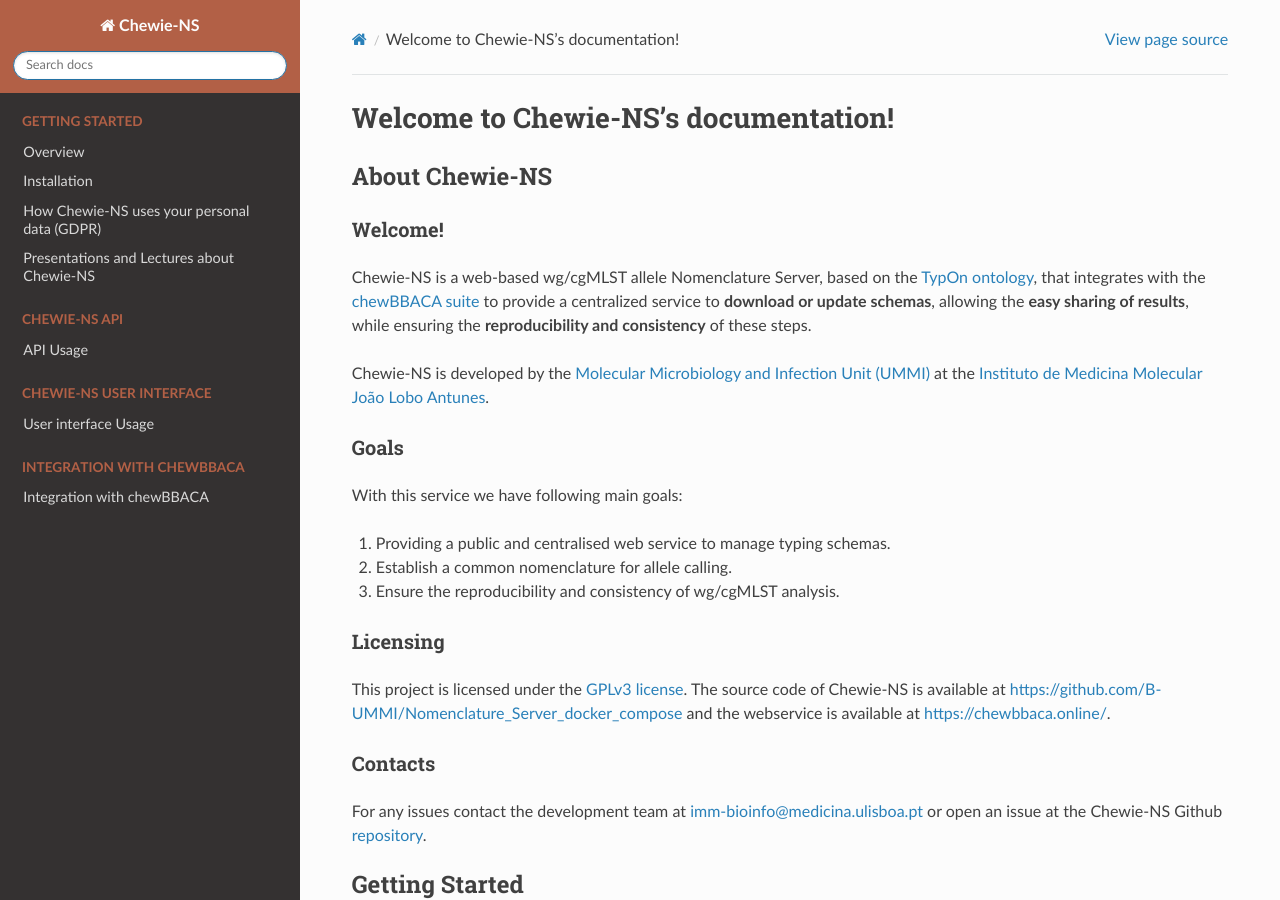
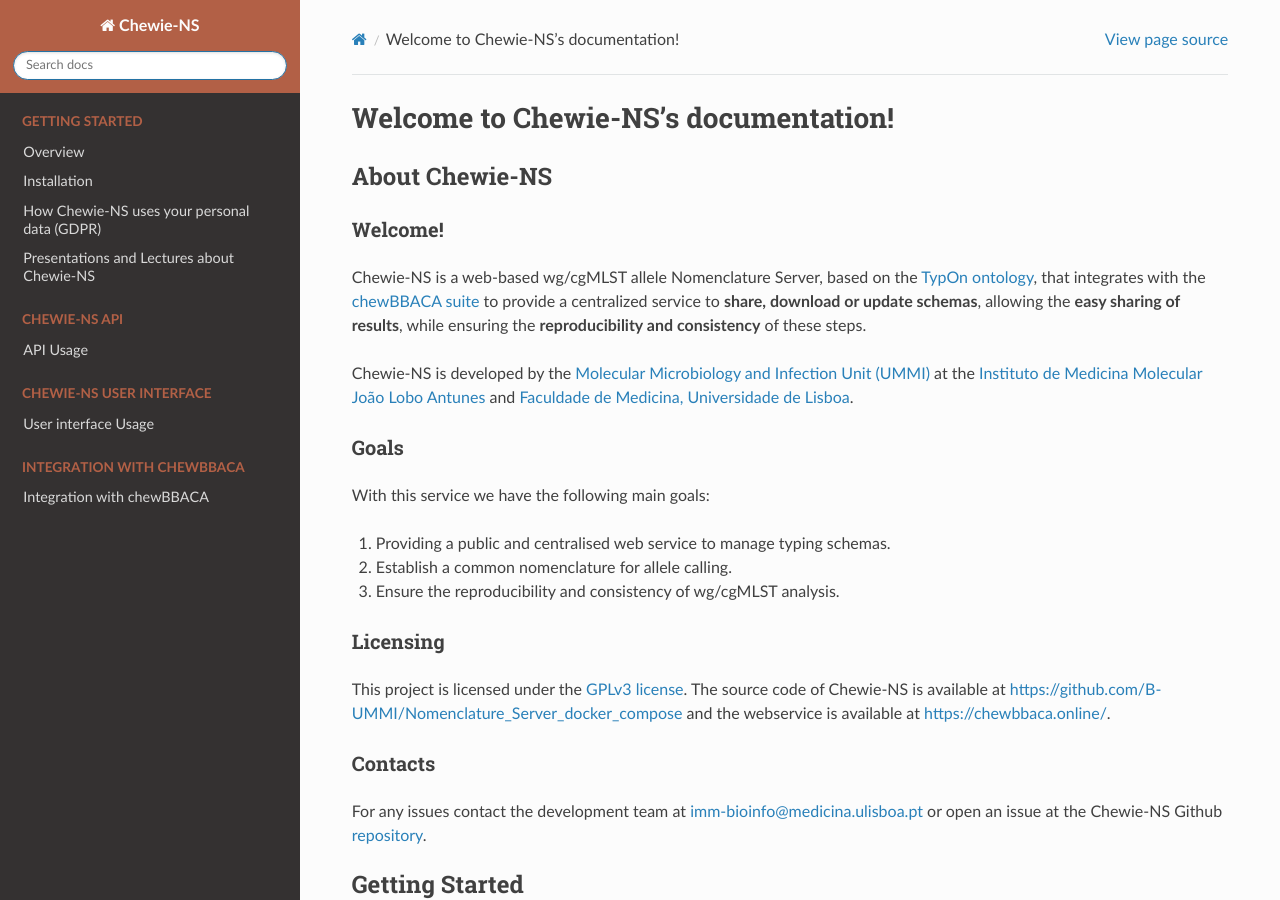
Before and after one commit to B-UMMI/Chewie-NS, a Sphinx documentation site: the page built from docs/index.rst, in a window 1280 px wide and 900 px high. Built offline with Sphinx 7.4.7 and the Read the Docs theme 2.0.0, drawn with Linux system fonts in a browser that asks for light colours.

Commit message:
Update index.rst
Small changes, mostly formal

```diff
--- a/docs/index.rst
+++ b/docs/index.rst
@@ -15,19 +15,20 @@
 Chewie-NS is a web-based wg/cgMLST allele Nomenclature Server, based on the
 `TypOn ontology <https://jbiomedsem.biomedcentral.com/articles/10.1186/2041-1480-5-43>`_,
 that integrates with the `chewBBACA suite <https://github.com/B-UMMI/chewBBACA>`_
-to provide a centralized service to **download or update schemas**, allowing the
+to provide a centralized service to **share, download or update schemas**, allowing the
 **easy sharing of results**, while ensuring the **reproducibility and consistency**
 of these steps.
 
 Chewie-NS is developed by the `Molecular Microbiology and Infection Unit (UMMI)
 <http://darwin.phyloviz.net/wiki/doku.php>`_ at the
 `Instituto de Medicina Molecular João Lobo Antunes
-<https://imm.medicina.ulisboa.pt/>`_.
+<https://imm.medicina.ulisboa.pt/>`_ and `Faculdade de Medicina, Universidade de Lisboa
+<https://www.medicina.ulisboa.pt/>`_.
 
 Goals
 :::::
 
-With this service we have following main goals:
+With this service we have the following main goals:
 
 1. Providing a public and centralised web service to manage typing schemas.
 2. Establish a common nomenclature for allele calling.
```
